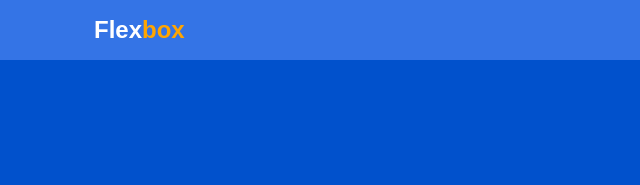
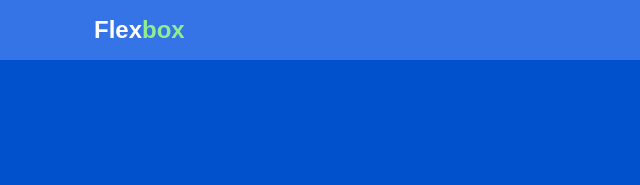
Before and after one commit to IT-pacific/Flexbox, a plain HTML site: page index.html in a window 1280 px wide. Shown: the top 185 px of the page, 0-640 px from the left. Drawn offline with Linux system fonts and the light colour scheme.

Commit message:
change branding color second time

```diff
--- a/style.css
+++ b/style.css
@@ -32,7 +32,7 @@ ul{
     height: 60px;
 }
 .branding{
-    color: orange;
+    color: lightgreen;
 }
 .navbar a{
     text-decoration: none;
```
